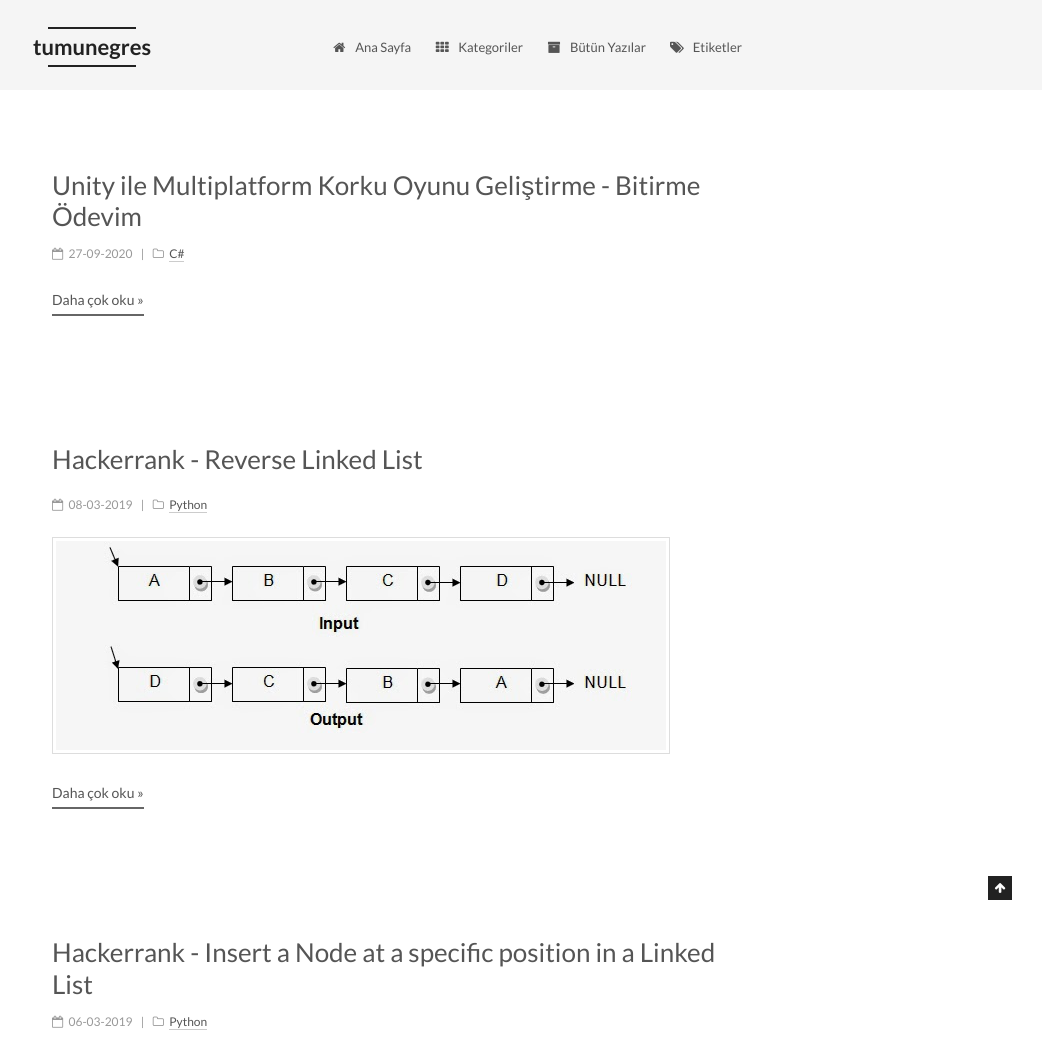
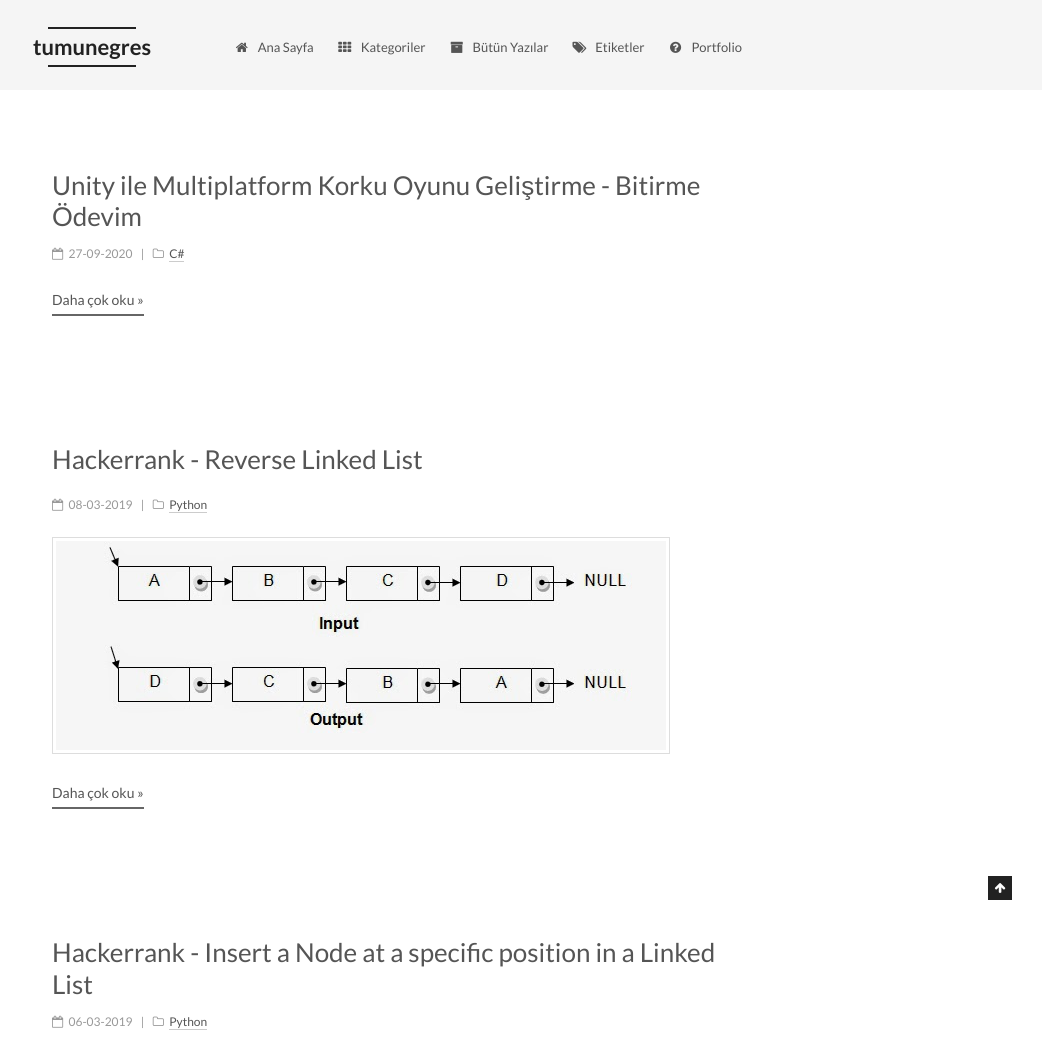
Before and after one commit to sergenp/sergenp.github.io, a Jekyll site: the page built from index.html, in a window 1280 px wide. Shown: the part 100-1158 px from the top of the page, without its empty margins (238-1280 px from the left). Built offline with Jekyll 4.4.1, drawn with Linux system fonts in a browser that asks for light colours; the list of posts is cut into pages by our own code; grey boxes are pictures that could not be loaded.

Commit message:
add portfolio link to menu

```diff
--- a/Gemfile
+++ b/Gemfile
@@ -8,7 +8,7 @@ source "https://rubygems.org"
 #
 # This will help ensure the proper Jekyll version is running.
 # Happy Jekylling!
-gem "jekyll" ~> "3.6.3"
+gem "jekyll", "~> 3.6.3"
 
 # This is the default theme for new Jekyll sites. You may change this to anything you like.
 gem "minima", "~> 2.0"
--- a/_config.yml
+++ b/_config.yml
@@ -121,6 +121,7 @@ menu:
   #about: /about/
   archives: /archives/
   tags: /tags/
+  portfolio: /portfolio/
   #sitemap: /sitemap.xml
   #commonweal: /404.html
 
--- a/_data/languages/en.yml
+++ b/_data/languages/en.yml
@@ -16,6 +16,7 @@ menu:
   schedule: Schedule
   sitemap: Sitemap
   commonweal: Commonweal 404
+  portfolio: "Portfolio"
 
 sidebar:
   overview: Overview
--- a/_data/languages/tr.yml
+++ b/_data/languages/tr.yml
@@ -16,6 +16,7 @@ menu:
   schedule: Program
   sitemap: Site haritası
   commonweal: "404"
+  portfolio: "Portfolio"
 
 sidebar:
   overview: Genel Bakış
```
